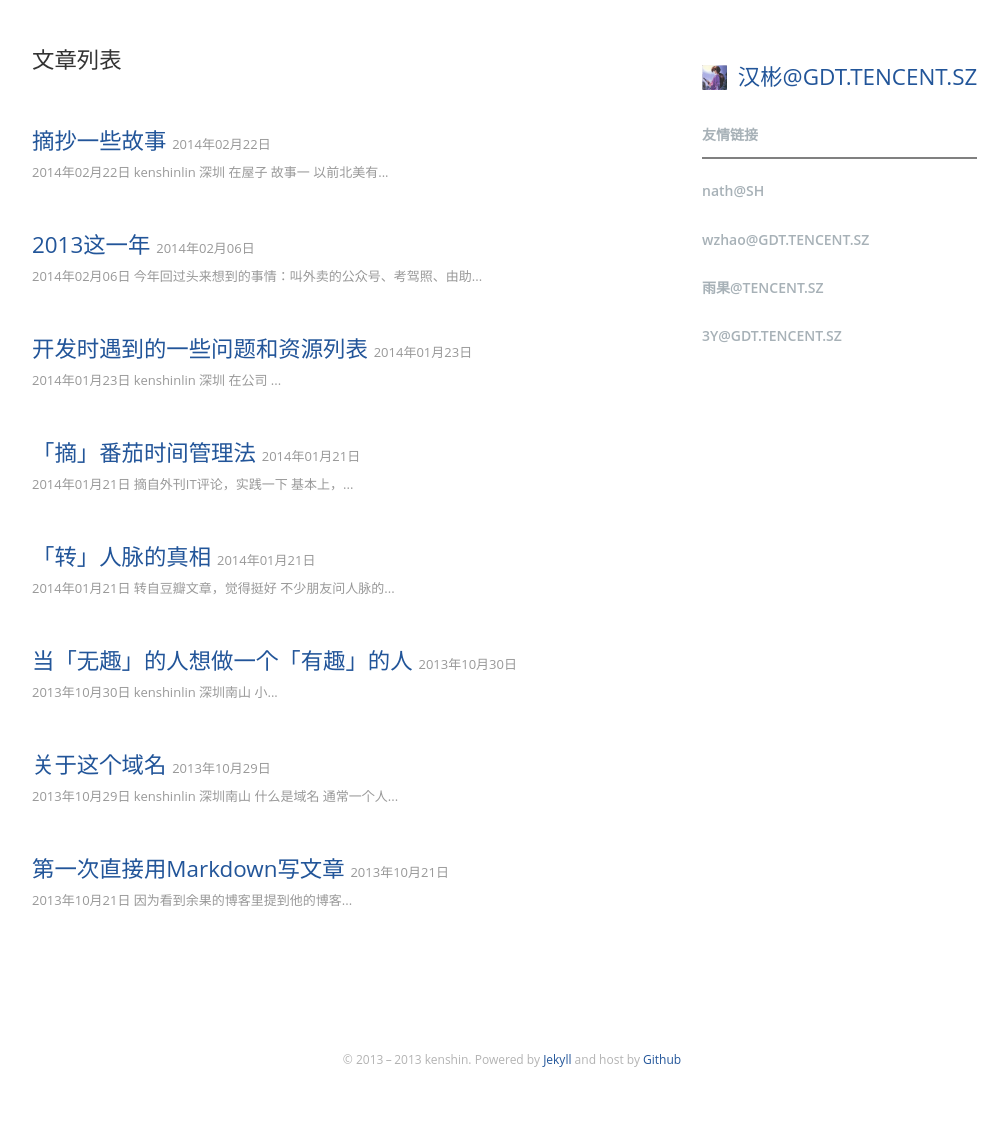
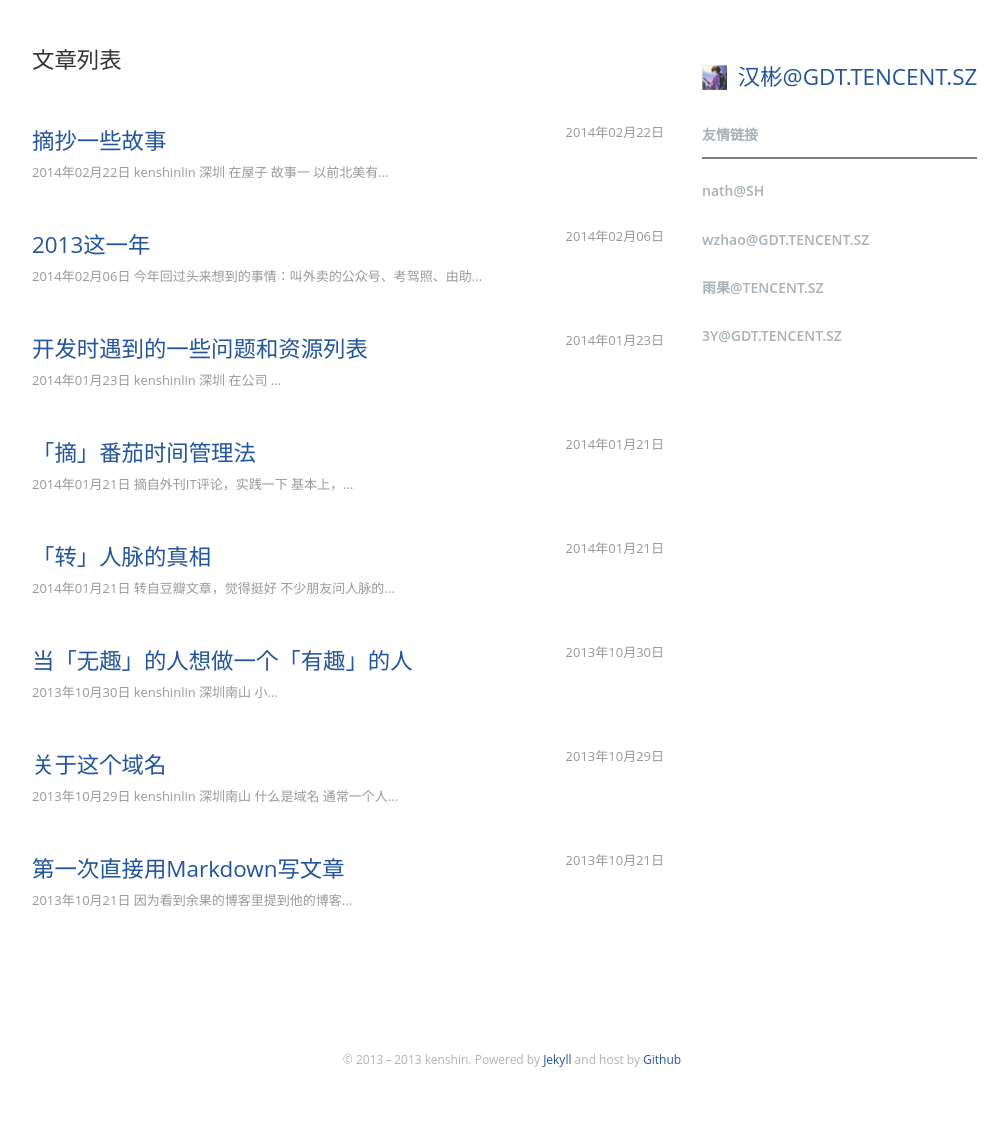
Before and after one commit to kenshinlin/archives, a Jekyll site: the page built from index.html, in a window 1280 px wide. Shown: the whole page, without its empty margins (128-1136 px from the left). Built offline with Jekyll 4.4.1, drawn with Linux system fonts in a browser that asks for light colours.

Commit message:
Update style.css

```diff
--- a/css/style.css
+++ b/css/style.css
@@ -83,17 +83,15 @@ table {
 }
 .flink{padding-bottom: 3px;margin-bottom: 5px;}
 .friend-links span{color: rgba(34,59,74,.4);font-weight: 600;font-size: 14px;}
+
+.post-date{position: absolute;right: 0;top: 0;}
 }
 @media screen and (max-width:768px){
   body .wrap, h2{
     font-weight:normal;
   }
-  body,.idx-wrap{
+  body,.wrap{
      background:#E4F0F8;
-  }
-  .excerpt{
-    font-size:13px;
-    color:#999;
   }
   .friend-links{display:none;}
   .avatar span{color: rgba(78, 37, 241, 0.4);font-weight: 600;font-size: 14px;}
@@ -117,6 +115,7 @@ table {
   .self-info{
     padding:10px 0;
   }
+  .article-pre{display: none;}
 }
 
 a{ text-decoration:none;color:#259; -webkit-transition:color 0.2s ease-in-out; -moz-transition:color 0.2s ease-in-out;transition:color 0.2s ease-in-out; }
@@ -143,6 +142,9 @@ pre{
   color:#999;
   font-size:13px;
 }
+.relative{
+  position: relative;
+}
 blockquote{
   border-left: 4px solid #E5E9F8;
   padding: 0 15px;
```
